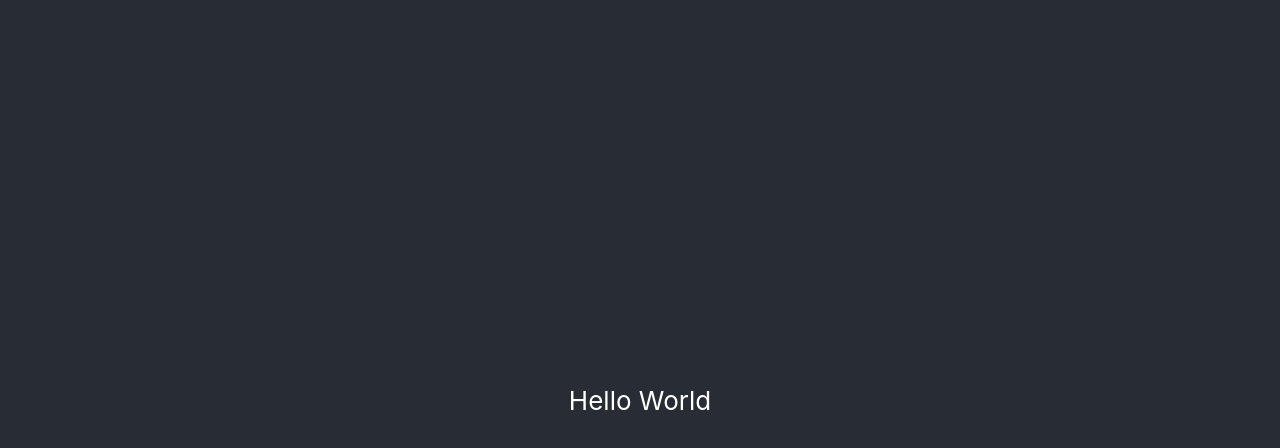
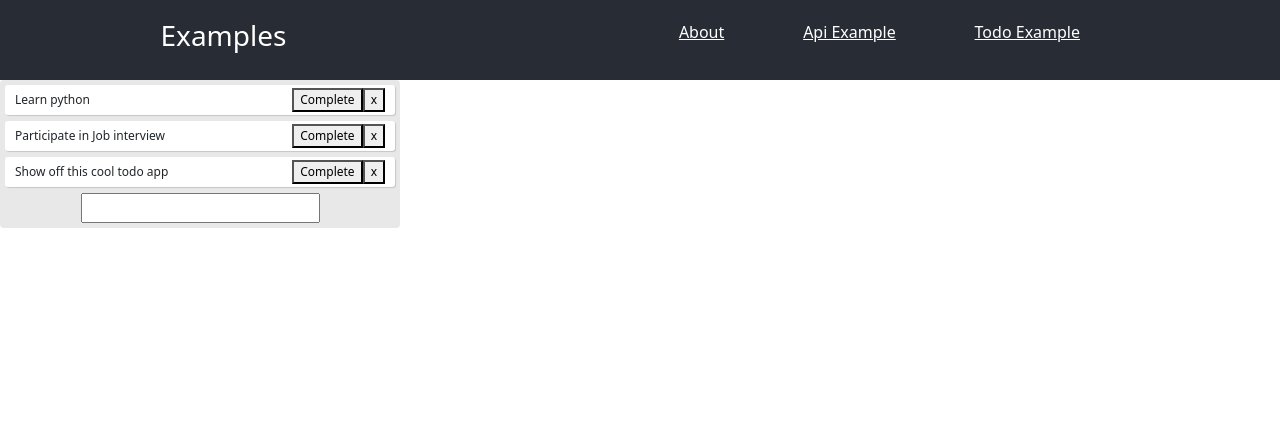
Before and after one commit to jaso89/profile, a React (Create React App) app: page /todo in a window 1280 px wide. Shown: the top 448 px of the page. Built offline with nearby package versions, Linux system fonts and the light colour scheme.

Commit message:
Added Todo App

```diff
--- a/package.json
+++ b/package.json
@@ -7,10 +7,14 @@
     "@testing-library/jest-dom": "^5.16.2",
     "@testing-library/react": "^12.1.4",
     "@testing-library/user-event": "^13.5.0",
+    "bootstrap": "^5.1.3",
     "gh-pages": "^3.2.3",
     "react": "^17.0.2",
+    "react-bootstrap": "^2.2.1",
     "react-dom": "^17.0.2",
+    "react-router-dom": "^6.2.2",
     "react-scripts": "5.0.0",
+    "styled-components": "^5.3.3",
     "web-vitals": "^2.1.4"
   },
   "scripts": {
--- a/public/index.html
+++ b/public/index.html
@@ -11,6 +11,12 @@
     />
     <link rel="apple-touch-icon" href="%PUBLIC_URL%/logo192.png" />
     <link rel="manifest" href="%PUBLIC_URL%/manifest.json" />
+    <link
+  rel="stylesheet"
+  href="https://cdn.jsdelivr.net/npm/bootstrap@5.1.3/dist/css/bootstrap.min.css"
+  integrity="sha384-1BmE4kWBq78iYhFldvKuhfTAU6auU8tT94WrHftjDbrCEXSU1oBoqyl2QvZ6jIW3"
+  crossorigin="anonymous"
+/>
     <!-- Add web application title below -->
     <title>Profile</title>
   </head>
--- /dev/null
+++ b/src/About.js
@@ -0,0 +1,12 @@
+import React from 'react';
+
+const About = () => {
+    return (
+        <div>
+            <h1>Welcome to my profile</h1>
+            <p>Here you will find examples of my web development skills</p>
+        </div>
+    );
+}
+
+export default About;
--- /dev/null
+++ b/src/Api.js
@@ -0,0 +1,11 @@
+import React from 'react';
+
+const Api = () => {
+    return (
+        <div>
+            <p>Test</p>
+        </div>
+    );
+}
+
+export default Api;
--- a/src/App.css
+++ b/src/App.css
@@ -1,5 +1,22 @@
 .App {
   text-align: center;
+}
+
+Nav {
+  display: flex;
+  justify-content: space-around;
+  align-items: center;
+  min-height: 10vh;
+  background: #282c34;
+  color: white
+}
+
+.nav-links {
+  width: 40%;
+  display: flex;
+  justify-content: space-around;
+  align-items: center;
+  list-style: none;
 }
 
 .App-header {
@@ -12,3 +29,22 @@
   font-size: calc(10px + 2vmin);
   color: white;
 }
+
+.todo-list {
+  background: #e8e8e8;
+  border-radius: 4px;
+  max-width: 400px;
+  padding: 5px;
+}
+
+.todo {
+  align-items: center;
+  background: #fff;
+  border-radius: 3px;
+  box-shadow: 1px 1px 1px rgba(0, 0, 0, 0.15);
+  display: flex;
+  font-size: 12px;
+  justify-content: space-between;
+  margin-bottom: 6px;
+  padding: 3px 10px;
+}
--- a/src/App.js
+++ b/src/App.js
@@ -1,12 +1,25 @@
+import React from 'react';
 import './App.css';
+import 'bootstrap/dist/css/bootstrap.min.css';
+import Nav from "./Nav"
+import { BrowserRouter as Router, Route, Routes } from "react-router-dom";
+import About from "./About"
+import Api from "./Api"
+import TodoApp from "./TodoApp"
 
 const App = () => {
+
   return (
+    <Router>
     <div className="App">
-      <header className="App-header">
-        Hello World
-      </header>
+        <Nav/>
+        <Routes>
+        <Route path="/about" element={<About/>}/>
+        <Route path="/api" element={<Api/>}/>
+        <Route path="/todo" element={<TodoApp/>}/>
+        </Routes>
     </div>
+    </Router>
   );
 }
 
--- /dev/null
+++ b/src/Nav.js
@@ -0,0 +1,28 @@
+import React from 'react';
+import "./App.css"
+import { Link } from "react-router-dom"
+
+const Nav = () => {
+    const navStyle = {
+        color: "white"
+    }
+    return (
+        <nav>
+            <h3>Examples</h3>
+            <ul className='nav-links'>
+                <Link style={navStyle} to="/about">
+                    <li>About</li>
+                </Link>
+                <Link style={navStyle} to="/api">
+                    <li>Api Example</li>
+                </Link>
+                <Link style={navStyle} to="/todo">
+                    <li>Todo Example</li>
+                </Link>
+            </ul>
+        </nav>
+
+    );
+}
+
+export default Nav;
--- /dev/null
+++ b/src/TodoApp.js
@@ -0,0 +1,91 @@
+import React, { useState } from 'react';
+import "./App.css"
+
+const TodoForm = ({ addTodo }) => {
+    const [value, setValue] = useState("")
+
+    const handleSubmit = (e) => {
+        e.preventDefault();
+        if (!value) return;
+        addTodo(value)
+        setValue("")
+    }
+
+    return (
+        <form onSubmit={handleSubmit}>
+            <input
+                type="text"
+                className='input'
+                value={value}
+                onChange={e => setValue(e.target.value)}
+            />
+        </form>
+    )
+
+}
+
+const Todo = ({ todo, index, completeTodo, removeTodo }) => {
+    return (
+        <div
+            className='todo'
+            style={{ textDecoration: todo.isCompleted ? "line-through" : "" }}
+        >
+            {todo.text}
+            <div>
+                <button onClick={() => completeTodo(index)}>Complete</button>
+                <button onClick={() => removeTodo(index)}>x</button>
+            </div>
+        </div>
+    )
+}
+
+const TodoApp = () => {
+    const [todos, setTodos] = useState([
+        {
+            text: "Learn python",
+            isCompleted: false
+        },
+        {
+            text: "Participate in Job interview",
+            isCompleted: false
+        },
+        {
+            text: "Show off this cool todo app",
+            isCompleted: false
+        }
+    ])
+
+    const addTodo = text => {
+        const newTodos = [...todos, { text }];
+        setTodos(newTodos);
+    };
+
+    const completeTodo = index => {
+        const newTodos = [...todos];
+        newTodos[index].isCompleted = true;
+        setTodos(newTodos);
+    };
+
+    const removeTodo = index => {
+        const newTodos = [...todos];
+        newTodos.splice(index, 1);
+        setTodos(newTodos);
+    };
+
+    return (
+        <div className="todo-list">
+            {todos.map((todo, index) => (
+                <Todo
+                    key={index}
+                    index={index}
+                    todo={todo}
+                    completeTodo={completeTodo}
+                    removeTodo={removeTodo}
+                />
+            ))}
+            <TodoForm addTodo={addTodo} />
+        </div>
+    );
+}
+
+export default TodoApp;
```
Also changed, not shown: 1 other file (tests, documents, lock files or other folders).
